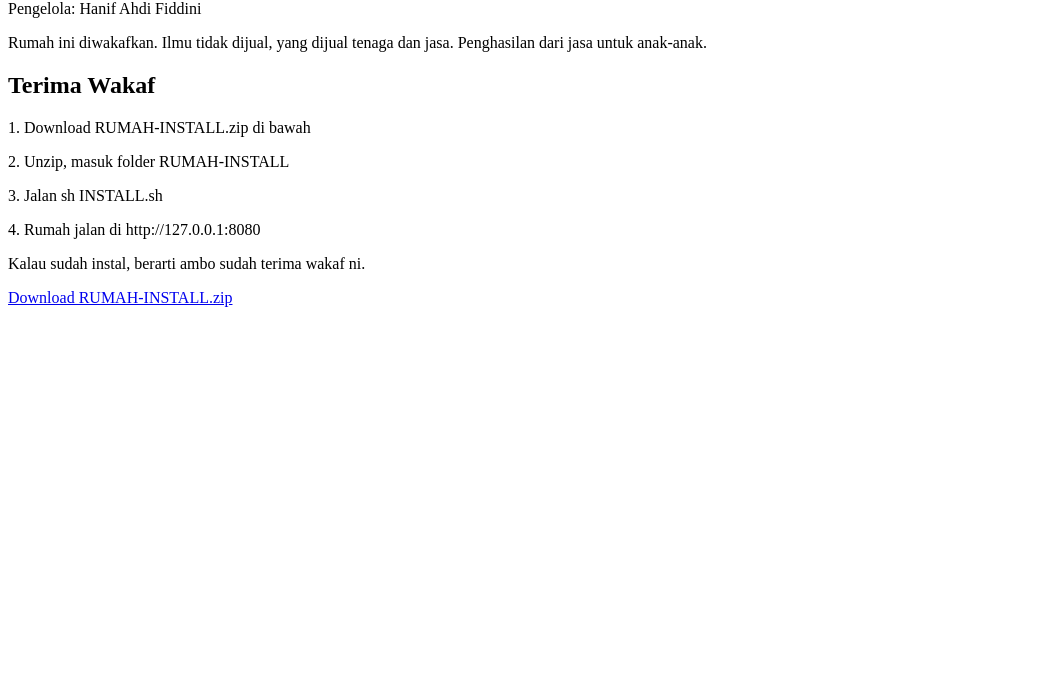
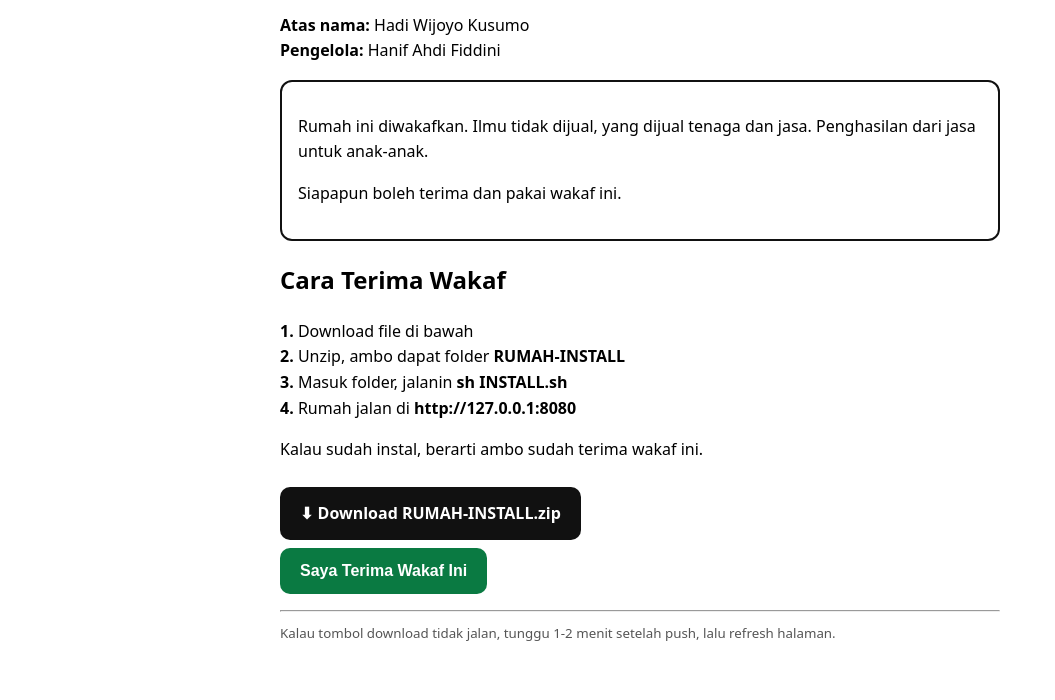
Before and after one commit to Fiddini/WIJOYO-KUSUMO-BRAND-AGNOSTIC, a plain HTML site: page index.html in a window 1280 px wide. Shown: the part 100-800 px from the top of the page, without its empty margins (0-1055 px from the left). Drawn offline with Linux system fonts and the light colour scheme.

Commit message:
WAKAF RUMAH - Website final, cara terima wakaf jelas

```diff
--- a/index.html
+++ b/index.html
@@ -1 +1,35 @@
-<h1>WAKAF RUMAH</h1><p>Atas nama: Hadi Wijoyo Kusumo</p><p>Pengelola: Hanif Ahdi Fiddini</p><p>Rumah ini diwakafkan. Ilmu tidak dijual, yang dijual tenaga dan jasa. Penghasilan dari jasa untuk anak-anak.</p><h2>Terima Wakaf</h2><p>1. Download RUMAH-INSTALL.zip di bawah</p><p>2. Unzip, masuk folder RUMAH-INSTALL</p><p>3. Jalan sh INSTALL.sh</p><p>4. Rumah jalan di http://127.0.0.1:8080</p><p>Kalau sudah instal, berarti ambo sudah terima wakaf ni.</p><p><a href="RUMAH-INSTALL.zip">Download RUMAH-INSTALL.zip</a></p>
+<!DOCTYPE html>
+<html lang="id">
+<head>
+<meta charset="utf-8">
+<meta name="viewport" content="width=device-width, initial-scale=1">
+<title>WAKAF RUMAH - Atas Nama Hadi Wijoyo Kusumo</title>
+<style>
+body{font-family:system-ui,Arial,sans-serif;max-width:720px;margin:0 auto;padding:24px;line-height:1.6}
+h1{font-size:32px;margin-bottom:4px}
+.box{border:2px solid #111;padding:16px;border-radius:12px;margin:16px 0}
+.btn{display:inline-block;background:#111;color:#fff;padding:14px 20px;border-radius:10px;text-decoration:none;font-weight:bold;margin:8px 0}
+.btn2{display:inline-block;background:#0a7a42;color:#fff;padding:14px 20px;border-radius:10px;border:none;font-weight:bold;cursor:pointer;font-size:16px}
+small{color:#555}
+</style>
+</head>
+<body>
+<h1>WAKAF RUMAH</h1>
+<p><b>Atas nama:</b> Hadi Wijoyo Kusumo<br><b>Pengelola:</b> Hanif Ahdi Fiddini</p>
+<div class="box">
+<p>Rumah ini diwakafkan. Ilmu tidak dijual, yang dijual tenaga dan jasa. Penghasilan dari jasa untuk anak-anak.</p>
+<p>Siapapun boleh terima dan pakai wakaf ini.</p>
+</div>
+<h2>Cara Terima Wakaf</h2>
+<p><b>1.</b> Download file di bawah<br>
+<b>2.</b> Unzip, ambo dapat folder <b>RUMAH-INSTALL</b><br>
+<b>3.</b> Masuk folder, jalanin <b>sh INSTALL.sh</b><br>
+<b>4.</b> Rumah jalan di <b>http://127.0.0.1:8080</b></p>
+<p>Kalau sudah instal, berarti ambo sudah terima wakaf ini.</p>
+<a class="btn" href="RUMAH-INSTALL.zip" download>⬇ Download RUMAH-INSTALL.zip</a><br>
+<button class="btn2" onclick="document.getElementById('terima').innerHTML='<b>Alhamdulillah, ambo terima Wakaf Rumah ini. Semoga berkah untuk Hadi Wijoyo Kusumo dan keluarga.</b>'">Saya Terima Wakaf Ini</button>
+<p id="terima"></p>
+<hr>
+<small>Kalau tombol download tidak jalan, tunggu 1-2 menit setelah push, lalu refresh halaman.</small>
+</body>
+</html>
```
Also changed, not shown: 1 other file.
